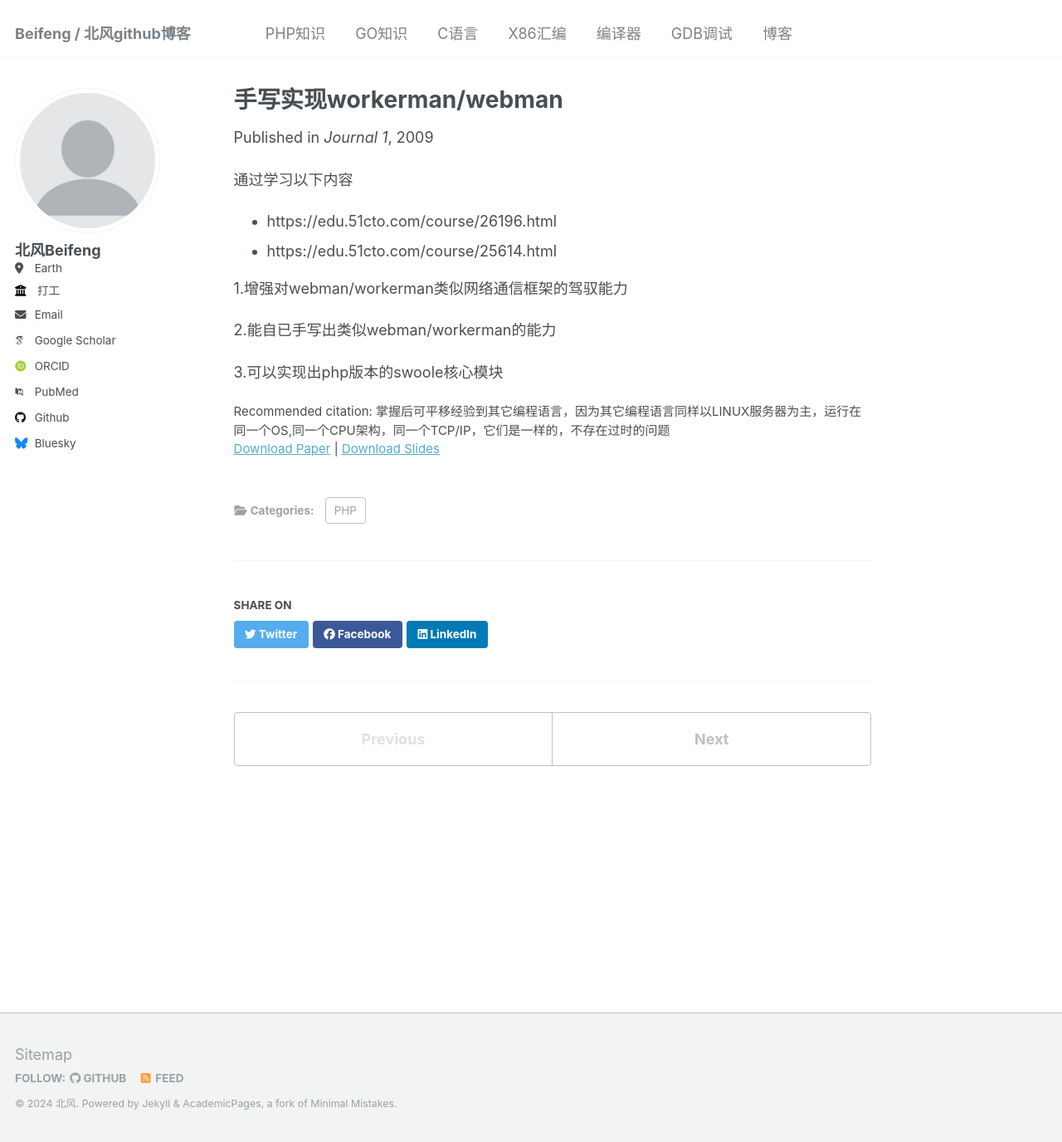
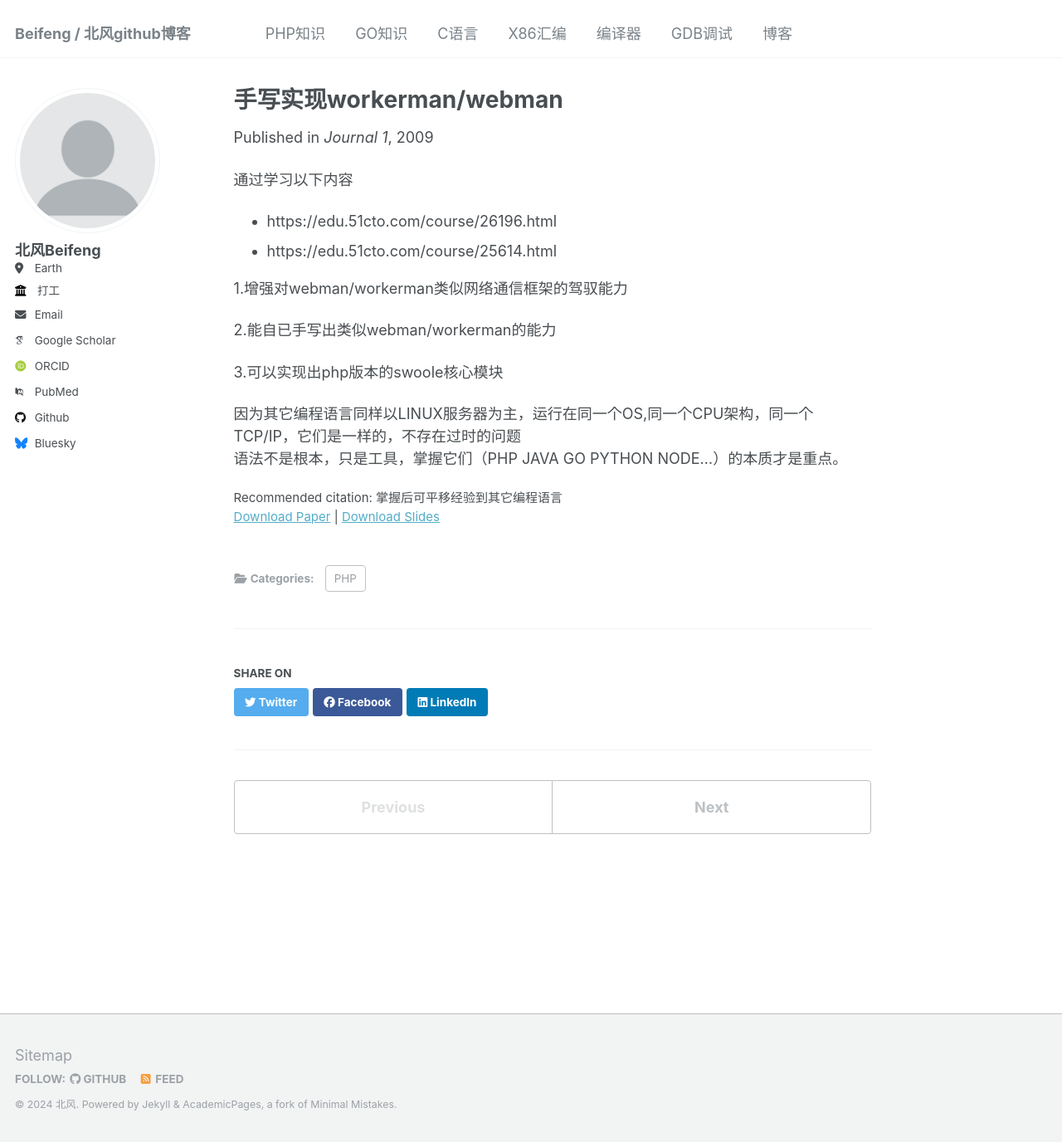
Before and after one commit to beifengisnil/beifengisnil.github.io, a Jekyll site: the page built from _publications/2009-10-01-paper-title-number-1.md, in a window 1280 px wide and 1376 px high. Shown: the whole window at 83% size. Built offline with Jekyll 4.4.1, drawn with Linux system fonts in a browser that asks for light colours; some web fonts are replaced; part of the change alters nothing that is shown.

Commit message:
Update 2009-10-01-paper-title-number-1.md

```diff
--- a/_publications/2009-10-01-paper-title-number-1.md
+++ b/_publications/2009-10-01-paper-title-number-1.md
@@ -8,7 +8,7 @@ date: 2009-10-01
 venue: 'Journal 1'
 slidesurl: 'http://academicpages.github.io/files/slides1.pdf'
 paperurl: 'http://academicpages.github.io/files/paper1.pdf'
-citation: '掌握后可平移经验到其它编程语言，因为其它编程语言同样以LINUX服务器为主，运行在同一个OS,同一个CPU架构，同一个TCP/IP，它们是一样的，不存在过时的问题'
+citation: '掌握后可平移经验到其它编程语言'
 ---
 
 通过学习以下内容
@@ -21,3 +21,7 @@ citation: '掌握后可平移经验到其它编程语言，因为其它编程语
 2.能自已手写出类似webman/workerman的能力
 
 3.可以实现出php版本的swoole核心模块
+
+
+因为其它编程语言同样以LINUX服务器为主，运行在同一个OS,同一个CPU架构，同一个TCP/IP，它们是一样的，不存在过时的问题
+语法不是根本，只是工具，掌握它们（PHP JAVA GO PYTHON NODE...）的本质才是重点。
```
